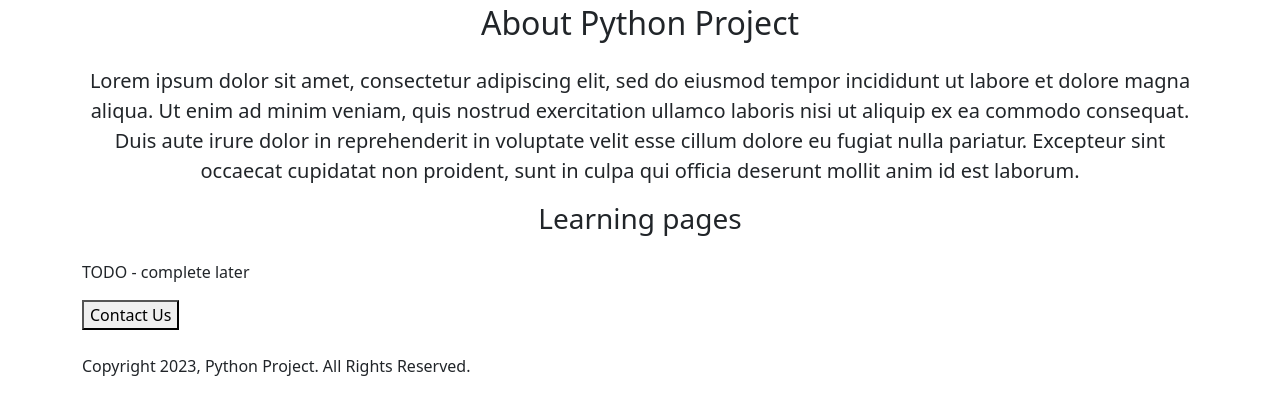
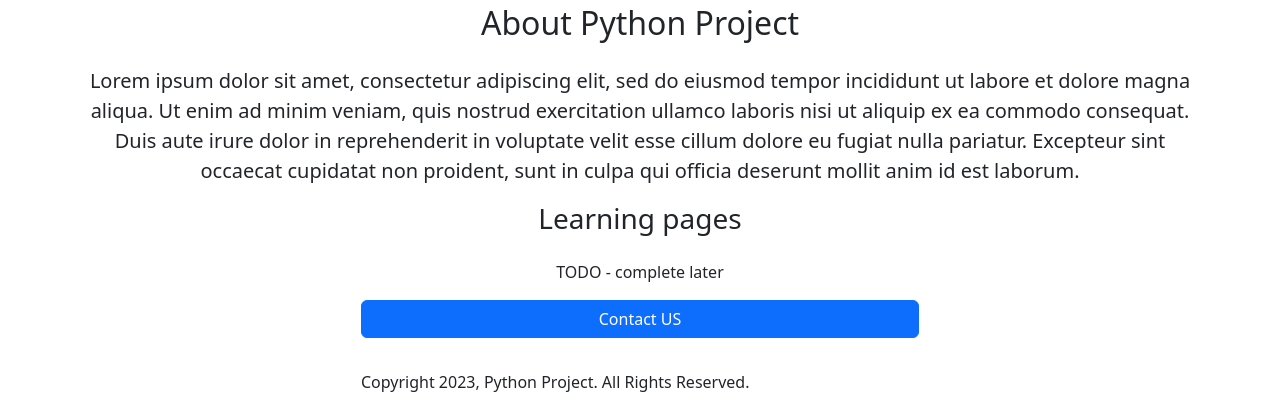
Before and after one commit to htraverzo/python-website, a Flask app: page / in a window 1280 px wide. Shown: the part 444-862 px from the top of the page. Before the commit the page ends 820 px from the top, so only its background shows below. Run offline with Flask 3, Linux system fonts and the light colour scheme.

Commit message:
change button properties

```diff
--- a/templates/home.html
+++ b/templates/home.html
@@ -21,9 +21,9 @@
             <p class="lead text-center">Lorem ipsum dolor sit amet, consectetur adipiscing elit, sed do eiusmod tempor incididunt ut labore et dolore magna aliqua. Ut enim ad minim veniam, quis nostrud exercitation ullamco laboris nisi ut aliquip ex ea commodo consequat. Duis aute irure dolor in reprehenderit in voluptate velit esse cillum dolore eu fugiat nulla pariatur. Excepteur sint occaecat cupidatat non proident, sunt in culpa qui officia deserunt mollit anim id est laborum.
             </p>
             <h3 class="text-center mt-2 mb-4">Learning pages</h3>
-            <p >TODO - complete later</p>
-            <div id="contactus">
-                <button>Contact Us</button>
+            <p class="text-center">TODO - complete later</p>
+            <div class="d-grid gap-2 col-6 mx-auto">
+                   <button class="btn btn-primary" type="button">Contact US</button>
                 <p class="mt-4 mb-4">Copyright 2023, Python Project. All Rights Reserved.</p>
             </div>
          </div>
```
